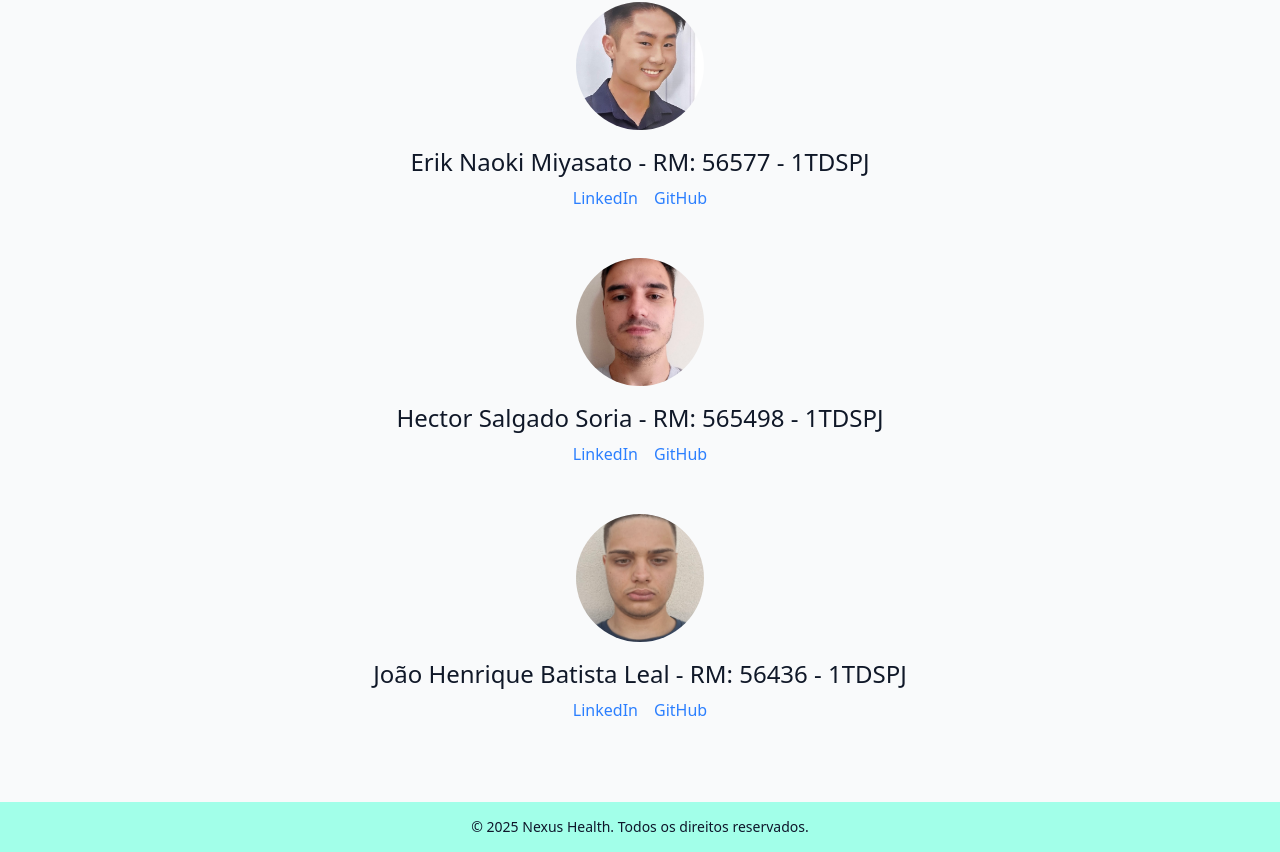
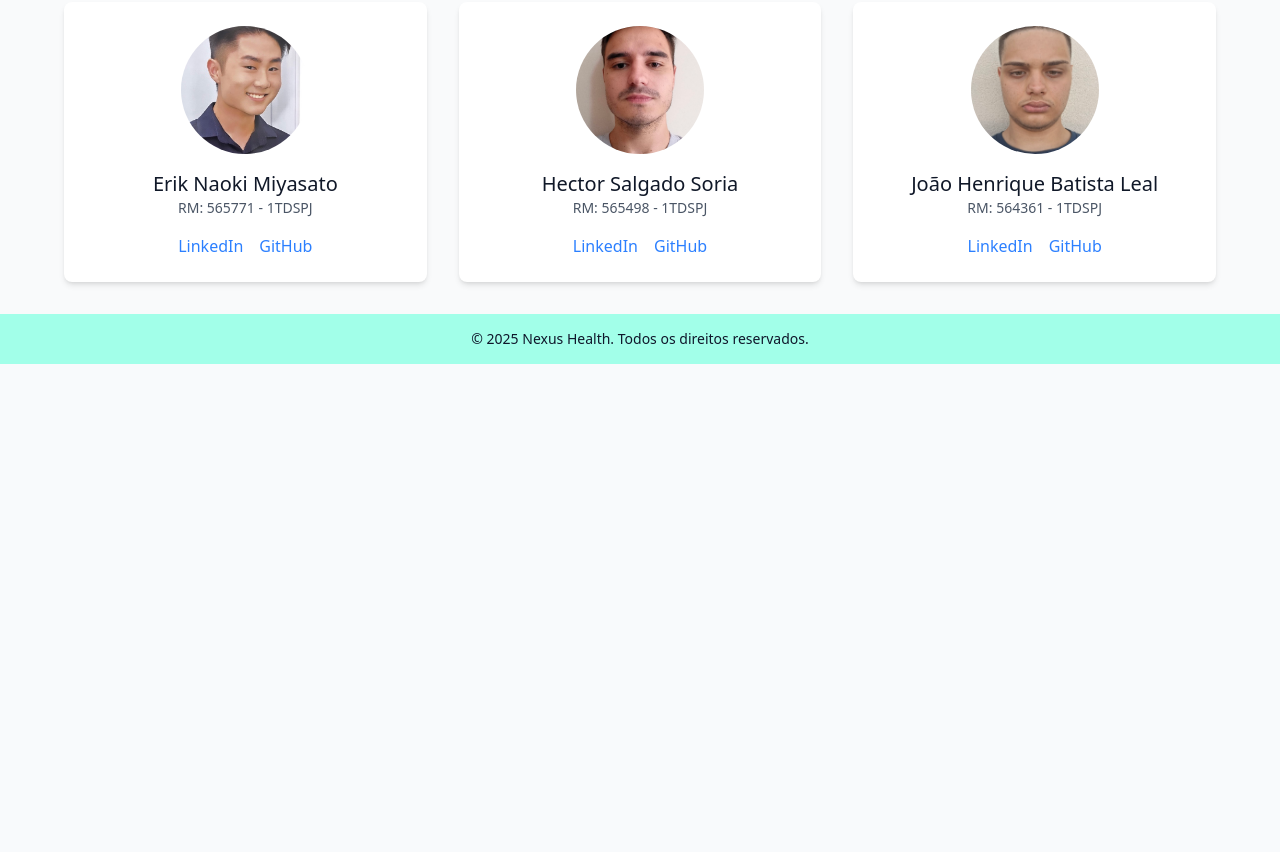
Before and after one commit to NexusHealth-1TDSPJ/frontend, a React (Vite) app in the folder nexushealth/: page /integrantes in a window 1280 px wide. Shown: the part 770-1622 px from the top of the page. After the commit the page ends 1134 px from the top, so only its background shows below. Built offline with nearby package versions, Linux system fonts and the light colour scheme.

Commit message:
style(integrantes): modifica a visualização dos integrantes em cards

```diff
--- a/nexushealth/src/routes/integrantes/index.tsx
+++ b/nexushealth/src/routes/integrantes/index.tsx
@@ -8,6 +8,7 @@ export default function Integrantes() {
 
   return (
     <main className="fundo-integrantes">
+      {/* Seção de introdução */}
       <section className="introducao-integrantes">
         <h1 className="titulo-introducao">Quem somos</h1>
         <div className="texto-introducao">
@@ -32,30 +33,36 @@ export default function Integrantes() {
       <section className="secao-equipe">
         <h2 className="titulo-equipe">Nossa equipe</h2>
 
-        <div className="bloco-integrante">
+        <div className="grade-integrantes">
+
+          <div className="card-integrante">
             <img src={Erik} alt="Foto de Erik" className="foto-integrante" />
-          <h3 className="nome-integrante">Erik Naoki Miyasato - RM: 56577 - 1TDSPJ</h3>
+            <h2 className="nome-integrante">Erik Naoki Miyasato</h2>
+            <p className="descricao-integrante">RM: 565771 - 1TDSPJ</p>
             <div className="links-integrante">
               <a href="http://linkedin.com/in/erik-miyasato-4b9062367" target="_blank" className="link-social">LinkedIn</a>
               <a href="https://github.com/erikmiyasato" target="_blank" className="link-social">GitHub</a>
             </div>
           </div>
 
-        <div className="bloco-integrante">
+          <div className="card-integrante">
             <img src={Hector} alt="Foto de Hector" className="foto-integrante" />
-          <h3 className="nome-integrante">Hector Salgado Soria - RM: 565498 - 1TDSPJ</h3>
+            <h2 className="nome-integrante">Hector Salgado Soria</h2>
+            <p className="descricao-integrante">RM: 565498 - 1TDSPJ</p>
             <div className="links-integrante">
               <a href="https://www.linkedin.com/in/hector-soria-76ab6726b/" target="_blank" className="link-social">LinkedIn</a>
               <a href="https://github.com/Hectorsalgadoo" target="_blank" className="link-social">GitHub</a>
             </div>
           </div>
 
-        <div className="bloco-integrante">
+          <div className="card-integrante">
             <img src={Joao} alt="Foto de João" className="foto-integrante" />
-          <h3 className="nome-integrante">João Henrique Batista Leal - RM: 56436 - 1TDSPJ</h3>
+            <h2 className="nome-integrante">João Henrique Batista Leal</h2>
+            <p className="descricao-integrante">RM: 564361 - 1TDSPJ</p>
             <div className="links-integrante">
               <a href="https://www.linkedin.com/in/jo%C3%A3o-leal-8ba769307/" target="_blank" className="link-social">LinkedIn</a>
               <a href="https://github.com/JoaoHBatistaLeal" target="_blank" className="link-social">GitHub</a>
+            </div>
           </div>
         </div>
       </section>
--- a/nexushealth/src/routes/integrantes/integrantes.css
+++ b/nexushealth/src/routes/integrantes/integrantes.css
@@ -21,15 +21,19 @@
 }
 
 .secao-equipe {
-  @apply max-w-5xl mx-auto;
+  @apply max-w-6xl mx-auto;
 }
 
 .titulo-equipe {
   @apply text-3xl font-semibold text-gray-900 text-center mb-12;
 }
 
-.bloco-integrante {
-  @apply flex flex-col items-center mb-12;
+.grade-integrantes {
+  @apply grid grid-cols-1 sm:grid-cols-2 lg:grid-cols-3 gap-8;
+}
+
+.card-integrante {
+  @apply bg-white p-6 rounded-lg shadow-md flex flex-col items-center text-center;
 }
 
 .foto-integrante {
@@ -37,11 +41,15 @@
 }
 
 .nome-integrante {
-  @apply text-2xl font-medium text-gray-900 text-center;
+  @apply text-xl font-medium text-gray-900;
+}
+
+.descricao-integrante {
+  @apply text-sm text-gray-600 mb-2;
 }
 
 .links-integrante {
-  @apply flex space-x-4 mt-2;
+  @apply flex gap-4 mt-2;
 }
 
 .link-social {
```
Lines whose indentation alone changed are shown as unchanged.
